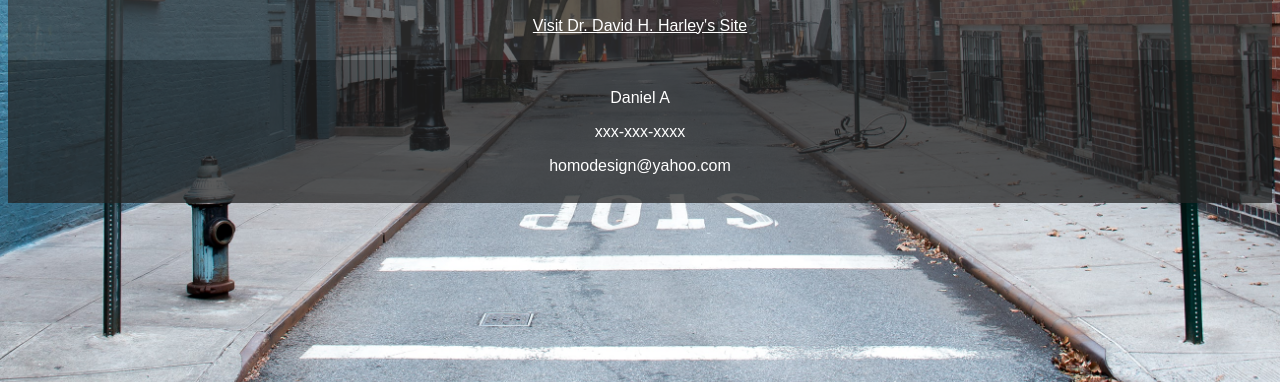
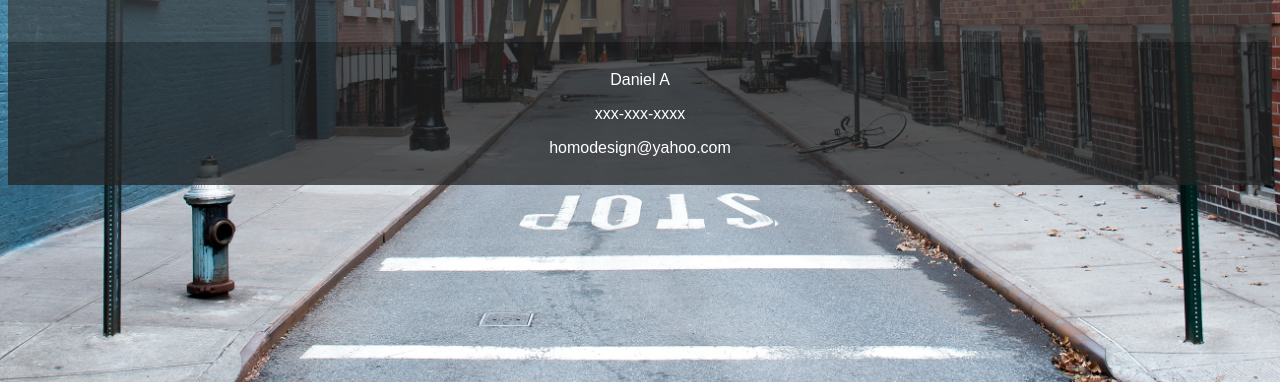
Before and after one commit to lgnrampey/7sDesigns, a plain HTML site: page links.html in a window 1280 px wide. Shown: the part 418-800 px from the top of the page. Drawn offline with Linux system fonts and the light colour scheme.

Commit message:
Fixing links page removing dr harley's link

```diff
--- a/links.html
+++ b/links.html
@@ -23,7 +23,7 @@
 
         <main>
             <h1>Links:</h1>
-            <a href="https://harleymd.com" target="_blank">Visit Dr. David H. Harley's Site</a>
+
 
         </main>
 
```
